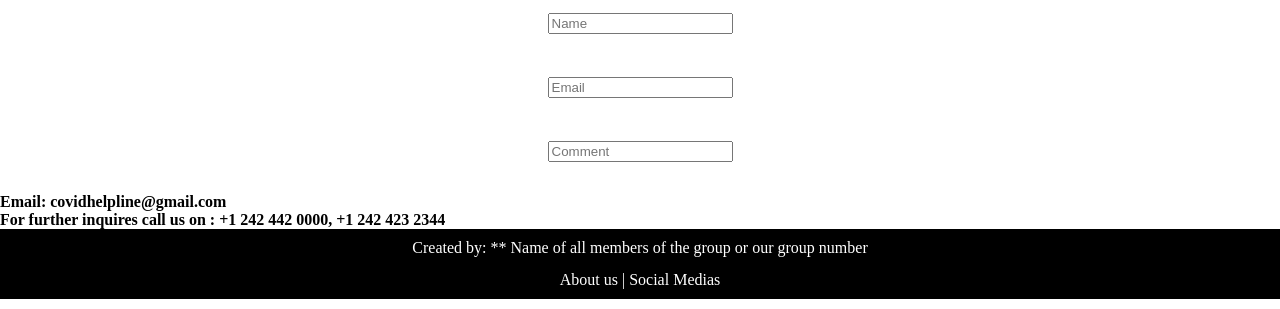
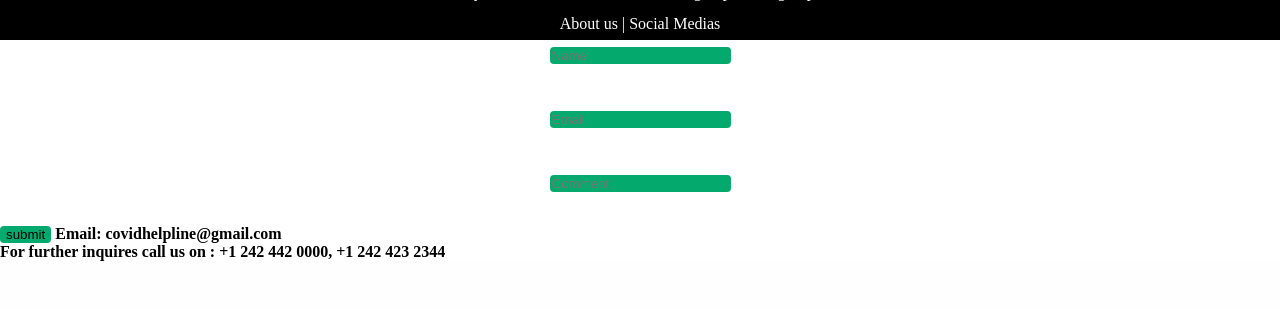
Before and after one commit to CMPSC3943FA21/team-6, a PHP site: page /contactus.html in a window 1280 px wide. Shown: the part 750-1059 px from the top of the page. After the commit the page ends 1011 px from the top, so only its background shows below. Run offline with PHP 8.4, Linux system fonts and the light colour scheme.

Commit message:
update on the contact us

```diff
--- a/contactus.html
+++ b/contactus.html
@@ -21,7 +21,7 @@
 
             </section>
          <h1> Contact Us </h1>
-         <div id="map" padding style="float:left; padding: 1rem ; width: 85%; height:100%">
+         <div id="map" padding style="float:left; padding: 2rem ; width: 85%; height:100%">
 
             <iframe src="https://www.google.com/maps/embed?pb=!1m18!1m12!1m3!1d3277.3128419265963!2d-96.66200708476582!3d34.77289888041596!2m3!1f0!2f0!3f0!3m2!1i1024!2i768!4f13.1!3m3!1m2!1s0x87b36eabb1fbc38f%3A0x372fa4e070bcd934!2sEast%20Central%20University!5e0!3m2!1sen!2sus!4v1637335203286!5m2!1sen!2sus" width="600" height="450" style="border:0;" allowfullscreen="" loading="lazy"></iframe>
         </div>
@@ -38,15 +38,15 @@
                 <input type="text" name="Comment" placeholder="Comment" id="Comment">
             </p>
         </div>
+        <input type="submit" value="submit">
 
-		 <b> Email: covidhelpline@gmail.com
+		 <b>  Email: covidhelpline@gmail.com
 		  <br> For further inquires call us on : +1 242 442 0000,  +1 242 423 2344
 
 		</b>
 
-
         <footer>
-            Created by: ** Name of all members of the group or our group number <br>
+            <center> Created by: ** Name of all members of the group or our group number <br>
 			<a href="http://www.google.com"> About us </a> | <a href="http://www.google.com"> Social Medias </a>
 
         </footer>
--- a/styles.css
+++ b/styles.css
@@ -60,10 +60,14 @@ a:hover{
 footer {
     line-height: 2;
     margin-bottom: 10px;
-    text-align: center;
+
     background: black;
     color: white;
-    padding: 3px;
+   padding: 0;
+    position: fixed;
+    bottom: 0;
+    width: 100%;
+
 }
 h1.historyHead{
   margin:30px;
@@ -111,3 +115,12 @@ h2 {
     font-size: 50px;
     text-align: center;
 }
+
+input {
+  background-color: #04AA6D;
+  color: black;
+
+  border: none;
+  border-radius: 4px;
+  cursor: pointer;
+}
```
